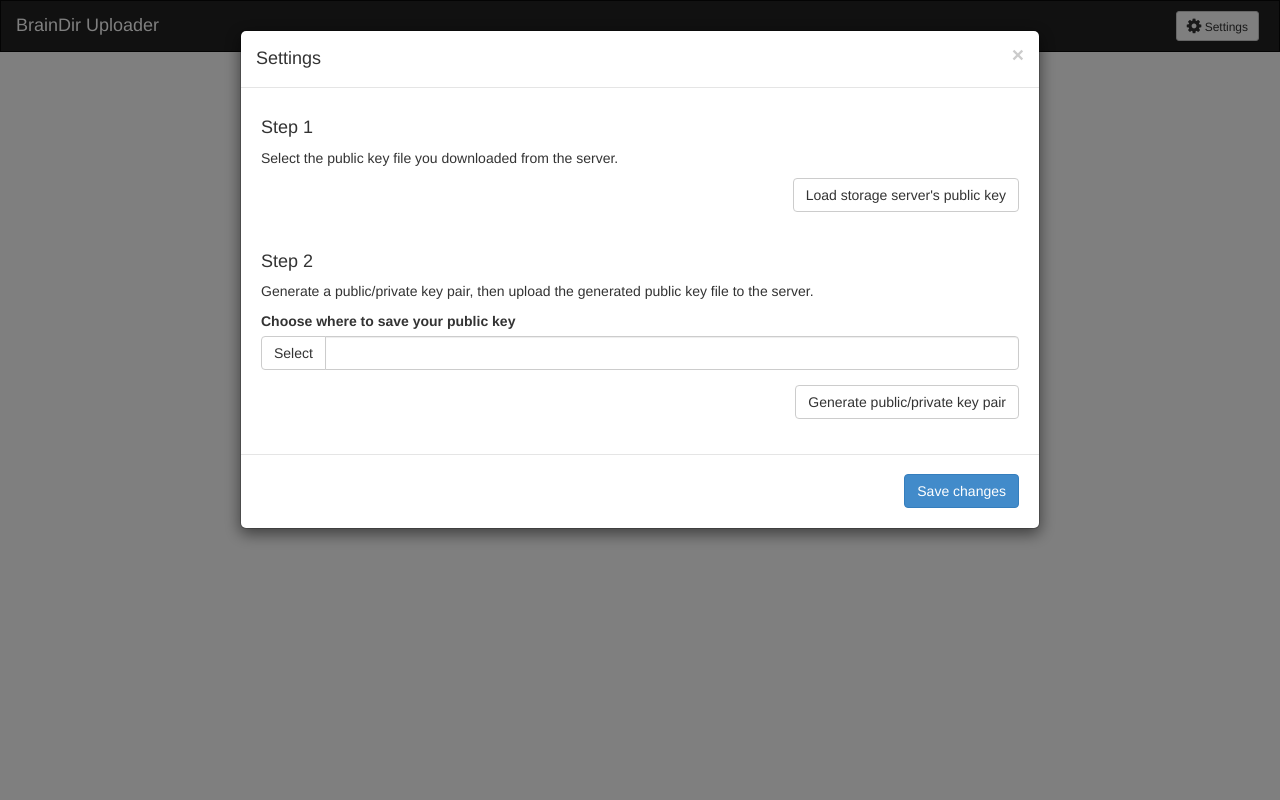
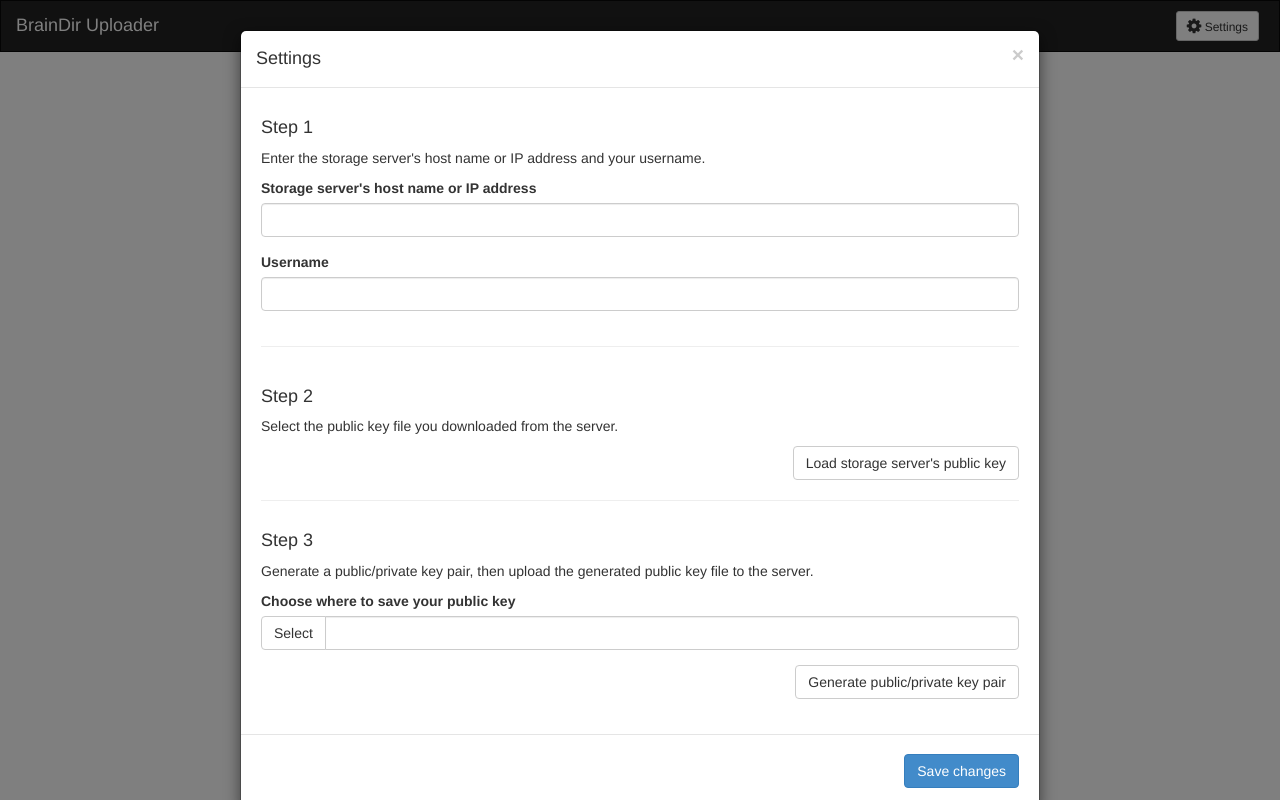
Before and after one commit to jeremymoreau/braindir_uploader, a Python web app: template desktop/templates/view_1.html in a window 1280 px wide, after a click on "Settings". Run offline with Jinja, Linux system fonts and the light colour scheme; the template is opened without the code that fills it, so the values that code supplies are empty.

Commit message:
add hostname and username settings and settings saving
Adds two new fields to settings dialog for hostname and username. Makes
the “Save changes” save these settings in a settings.json file in
files/. App loads these settings on launch.

```diff
--- a/desktop/templates/view_1.html
+++ b/desktop/templates/view_1.html
@@ -159,18 +159,36 @@
 		      </div>
 
 		      <div class="modal-body">
+              <div style="overflow: hidden;">
+		      	<h4>Step 1</h4>
+		      	<p>Enter the storage server's host name or IP address and your username.</p>
+		        <div class="form-group">
+                    <label for="hostname_field">Storage server's host name or IP address</label>
+                    <input type="text" class="form-control" id="hostname_field">
+                </div>
+                <div class="form-group">
+                    <label for="username_field">Username</label>
+                    <input type="text" class="form-control" id="username_field">
+                </div>
+		      </div>
+
+              <hr>
+              <!--<div class="vertical_spacer"></div>-->
+
+		      <div class="vertical_spacer"></div>
 		      <div style="overflow: hidden;">
-		      	<h4>Step 1</h4>
+		      	<h4>Step 2</h4>
 		      	<p>Select the public key file you downloaded from the server.</p>
 		        <button type="button" class="btn btn-default pull-right" id="server_public_key_btn">
                     Load storage server's public key
                 </button>
 		      </div>
 
-		      <div class="vertical_spacer"></div>
+              <hr>
+		      <!--<div class="vertical_spacer"></div>-->
 
 		        <div style="overflow: hidden;">
-		        <h4>Step 2</h4>
+		        <h4>Step 3</h4>
 		        <p>Generate a public/private key pair, then upload the generated public key file to the
 			       server.
 		        </p>
@@ -194,7 +212,7 @@
 		      </div>
 
 		      <div class="modal-footer">
-		        <button type="button" class="btn btn-primary" data-dismiss="modal">
+		        <button type="button" class="btn btn-primary" data-dismiss="modal" id="save_settings">
                     Save changes
                 </button>
 		      </div>
@@ -430,6 +448,7 @@
 
             ////////////////// Settings Dialog //////////////////
             // Check if public/private keys are loaded on app startup
+            // Check if a settings.json file exists and loads settings
             // Adjust settings dialog accordingly
             Sijax.request('check_settings');
 
@@ -455,6 +474,13 @@
                     );
                 }
              });
+
+            // Save hostname and username
+            $("#save_settings").click(function() {
+                Sijax.request('save_settings', [$('#hostname_field').val(), $('#username_field').val()]);
+            });
+
+            ////////////////// End Settings Dialog //////////////////
 
 			// select text on focus
 			$("#upload_id").focus(
```
Also changed, not shown: desktop/gui.py (+15 -0 lines).
